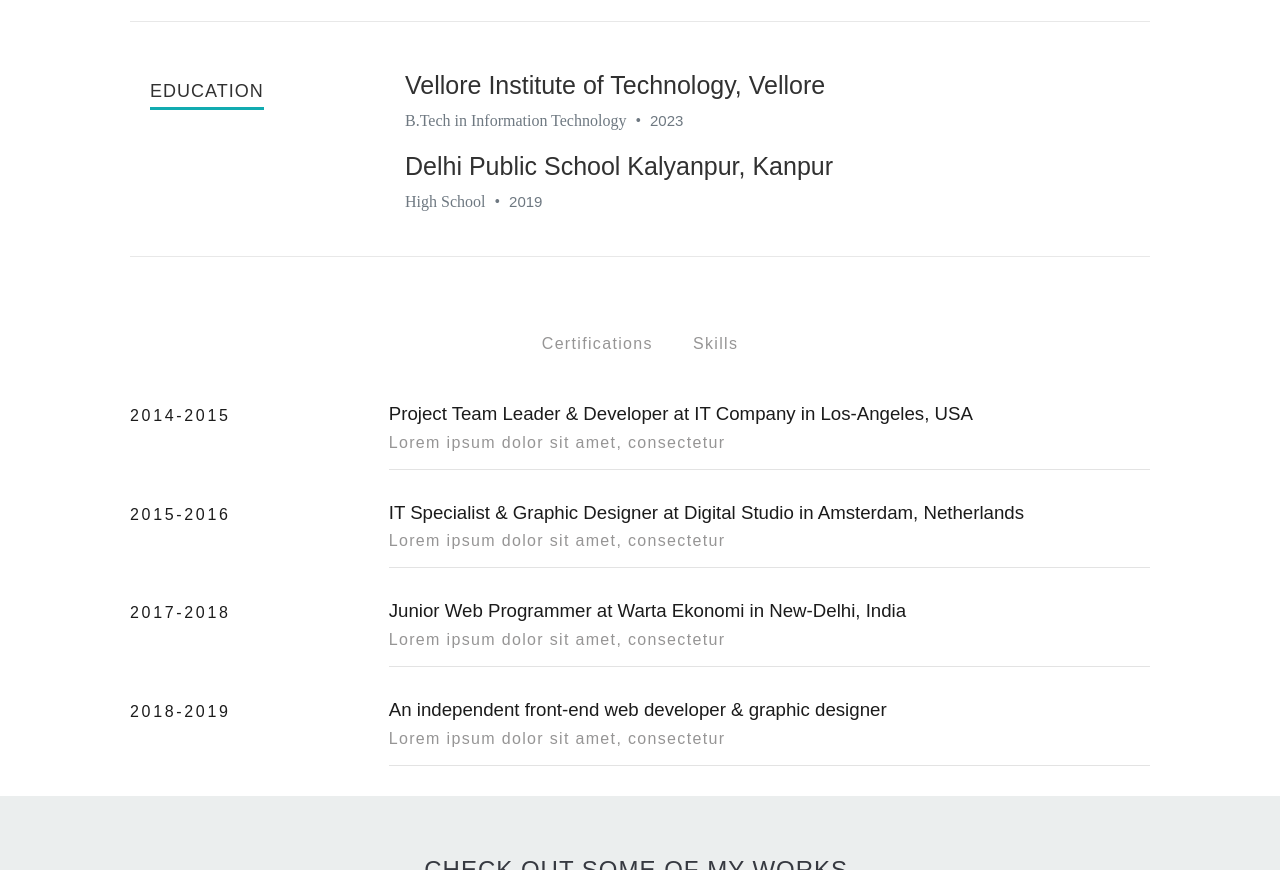
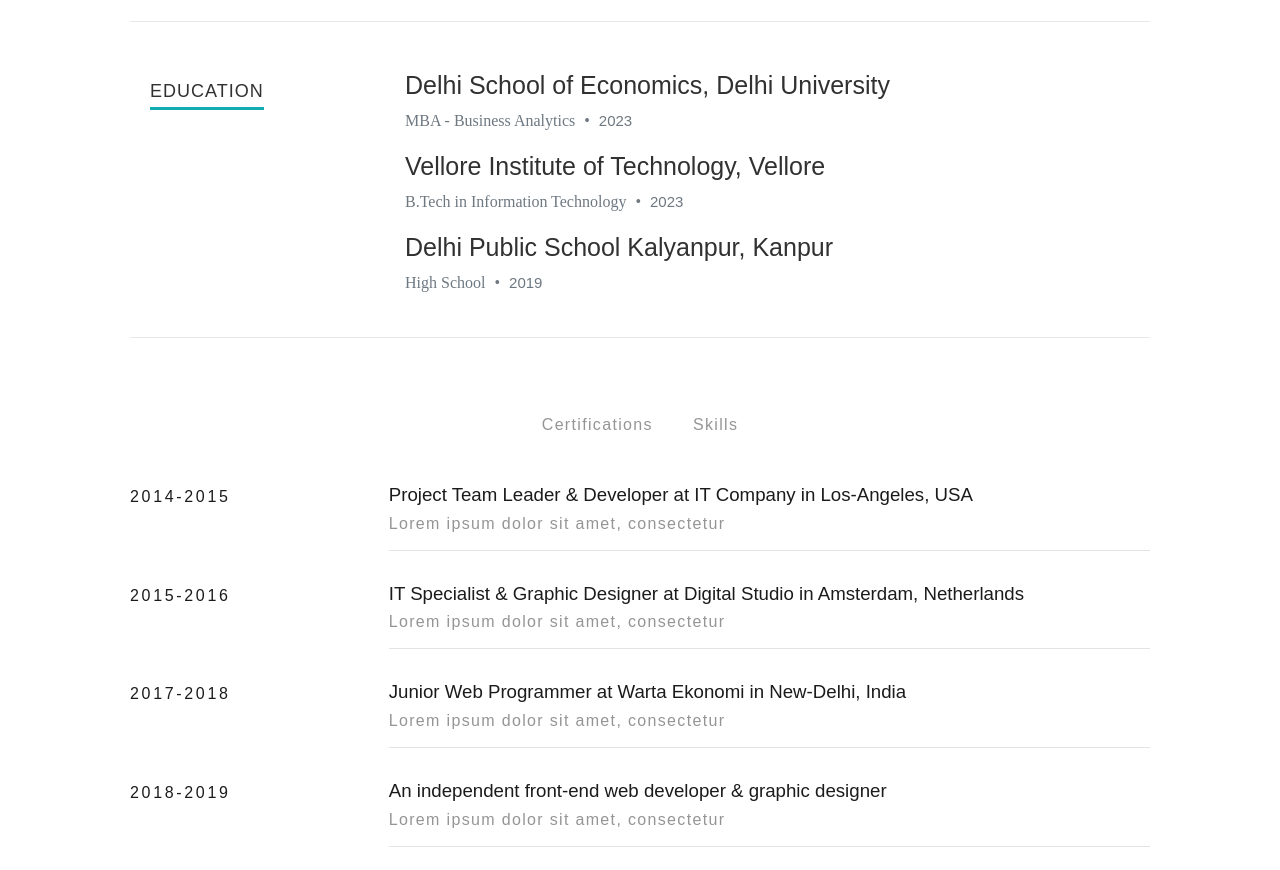
Before and after one commit to srijanagrawalmanglik/srijanagrawalmanglik.github.io, a plain HTML site: page index.html in a window 1280 px wide. Shown: the part 2424-3294 px from the top of the page. Drawn offline with nearby package versions, Linux system fonts and the light colour scheme; files whose address does not match are found by name; a web font is replaced by a local one.

Commit message:
Update index.html

```diff
--- a/index.html
+++ b/index.html
@@ -242,6 +242,20 @@
          </div>
 
          <div class="nine columns main-col">
+			<div class="row item">
+
+               <div class="twelve columns">
+
+                  <h3>Delhi School of Economics, Delhi University</h3>
+                  <p class="info">MBA - Business Analytics <span>&bull;</span> <em class="date">2023</em></p>
+
+                  <p>
+
+                  </p>
+
+               </div>
+
+            </div> <!-- item end -->
 
             <div class="row item">
 
```
